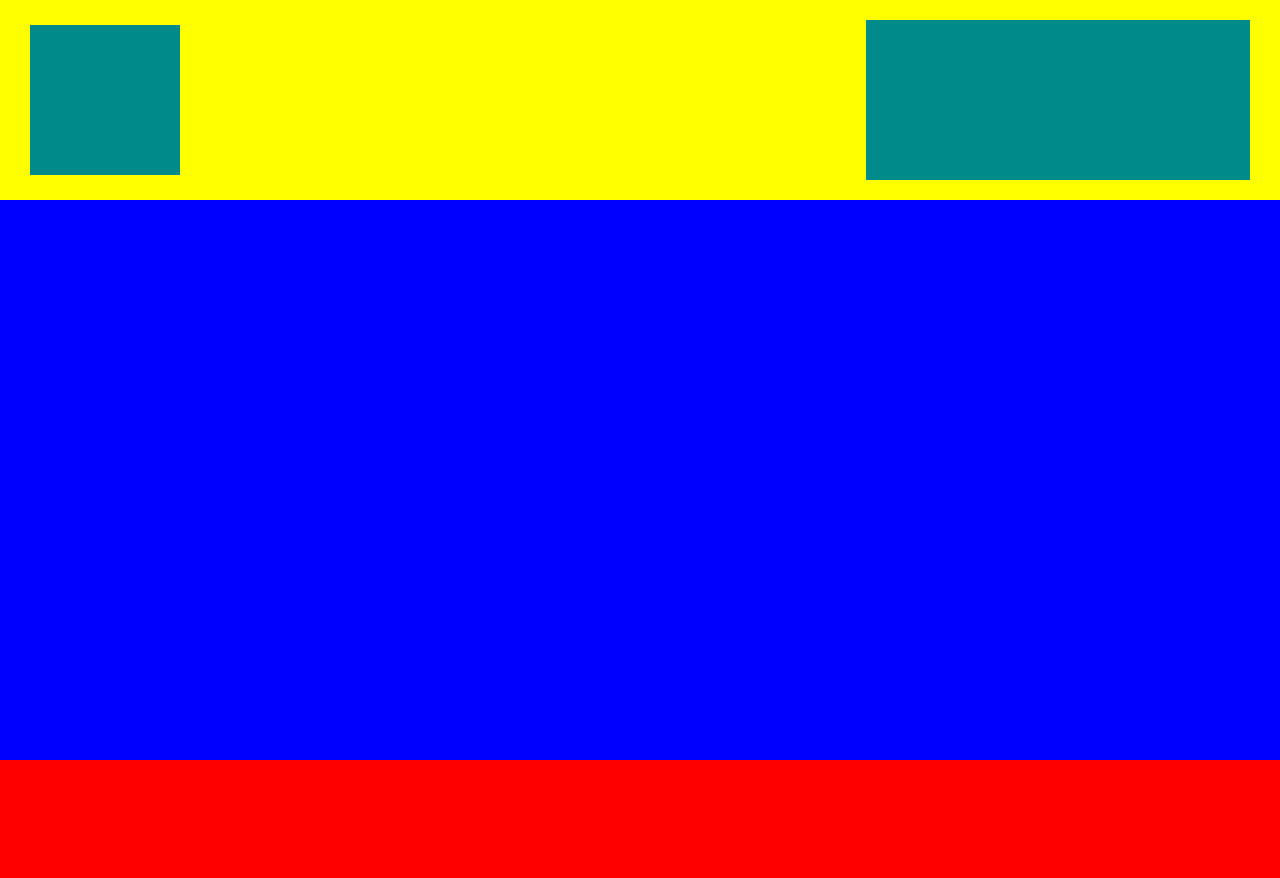
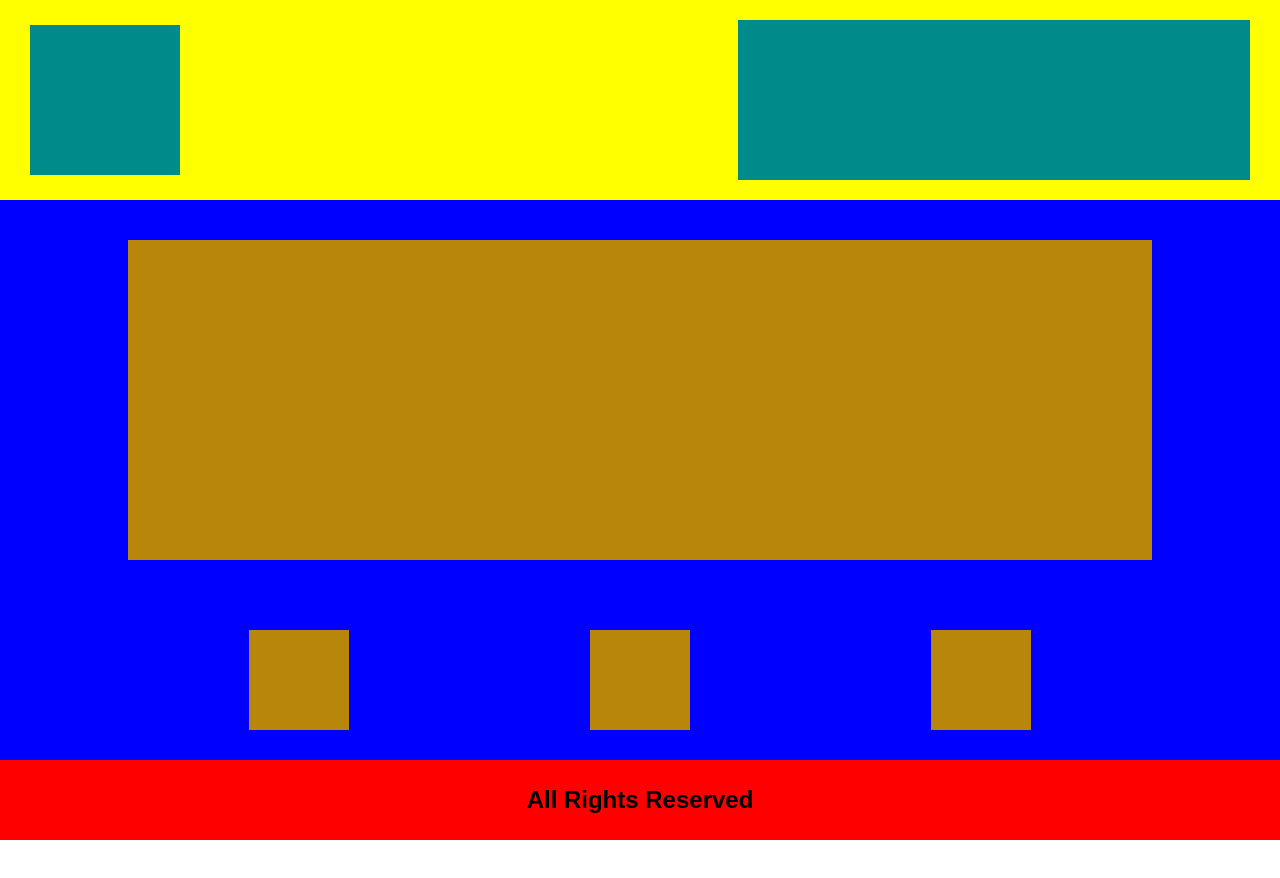
Before and after one commit to LucasE2996/portifolio_nanodegree, a plain HTML site: page index.html in a window 1280 px wide. After the commit the page ends 840 px from the top, so only its background shows below. Drawn offline with Linux system fonts and the light colour scheme.

Commit message:
main content

```diff
--- a/index.html
+++ b/index.html
@@ -9,20 +9,33 @@
 </head>
 <body>
     <header>
+
         <div class="logo">
 
         </div>
+
         <div class="title-name">
 
         </div>
+
     </header>
 
     <section class="main-content">
 
+        <article>
+
+        </article>
+
+        <section class="grid-center">
+            <div class="job-block"></div>
+            <div class="job-block"></div>
+            <div class="job-block"></div>
+        </section>
+
     </section>
 
     <footer>
-
+        <h2>all rights reserved</h2>
     </footer>
 </body>
 </html>
--- a/main.css
+++ b/main.css
@@ -18,7 +18,13 @@ header, .main-content, footer {
     position: relative;
     display: flex;
 }
-
+.grid-center {
+    margin: 30px 30px;
+    width: 100%;
+    display: flex;
+    justify-content: space-around;
+    justify-items: center;
+}
 
 /**
  *
@@ -40,10 +46,11 @@ header, .main-content, footer {
  }
  .title-name {
     position: relative;
-    width: 30%;
+    width: 40%;
     height: 80%;
     background: darkcyan;
     right: 30px;
+    text-transform: uppercase;
  }
 
  /**
@@ -54,6 +61,25 @@ header, .main-content, footer {
  .main-content {
      height: 70vh;
      background: blue;
+     align-items: center;
+     flex-direction: column;
+ }
+
+ .main-content article {
+     height: 60%;
+     width: 80%;
+     background: darkgoldenrod;
+     margin: 40px 0;
+ }
+
+ .main-content .grid-center {
+     width: 80%;
+ }
+
+ .job-block {
+     width: 100px;
+     height: 100px;
+     background: darkgoldenrod;
  }
 
  /**
@@ -62,6 +88,12 @@ header, .main-content, footer {
  *
  */
  footer {
-     height: 200px;
+     height: 10vh;
      background: red;
+     justify-content: center;
+     align-items: center;
  }
+
+ footer h2 {
+     text-transform: capitalize;
+ }
```
